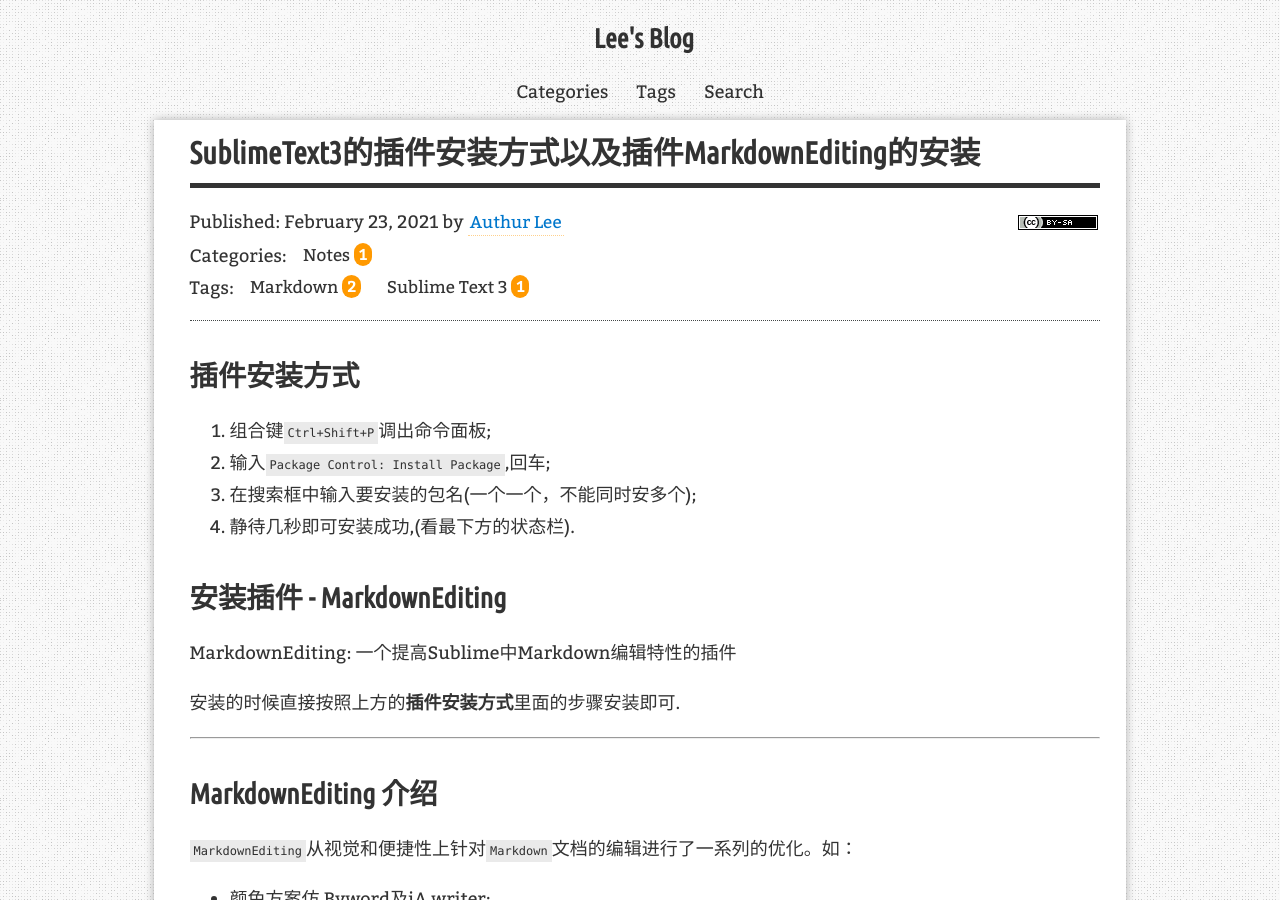
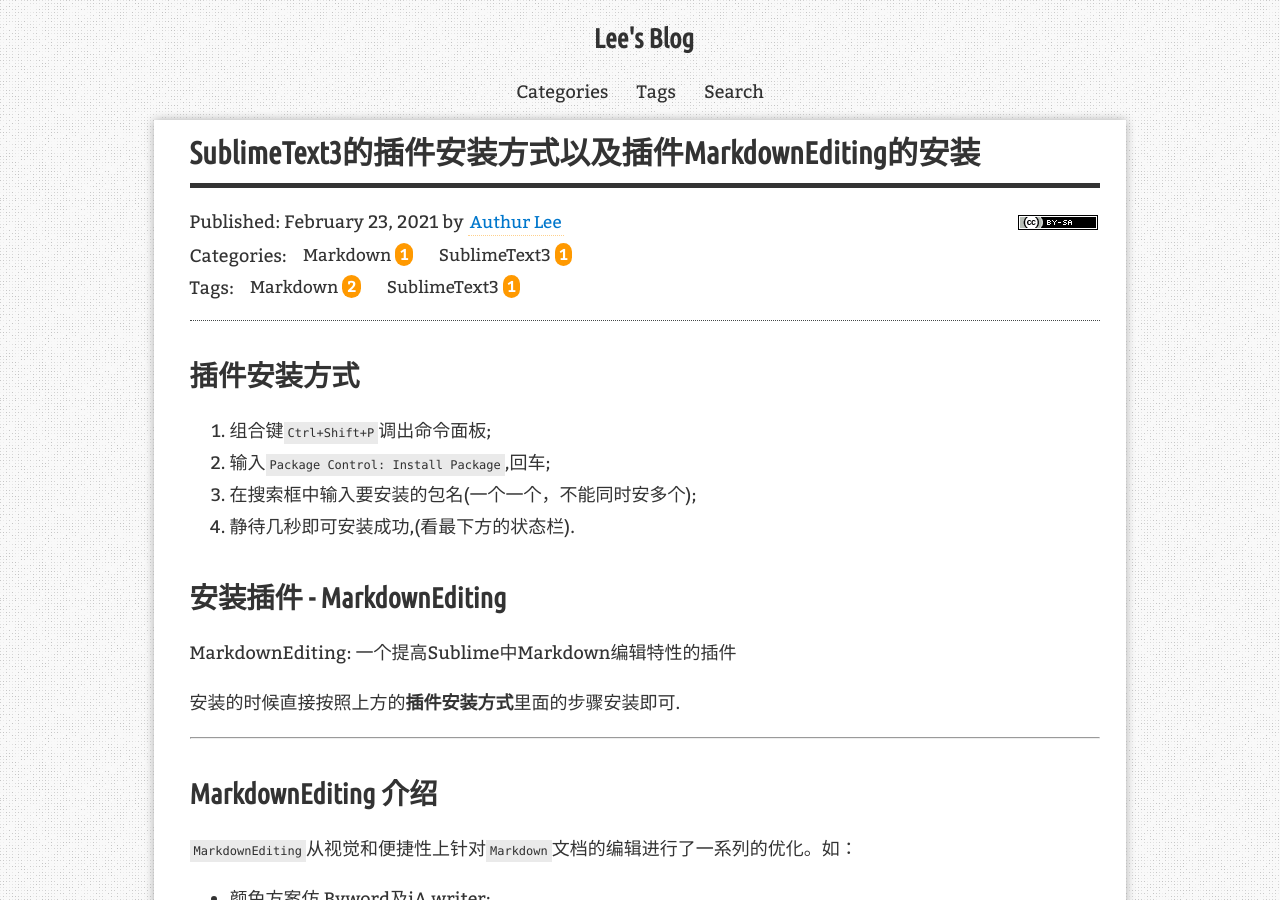
Before and after one commit to AuthurWhywait/AuthurWhywait.github.io, a Jekyll site: the page built from _posts/2021-02-23-sublime_text3.md, in a window 1280 px wide and 900 px high. Built offline with Jekyll 4.4.1, drawn with Linux system fonts in a browser that asks for light colours; comment, search, counter and statistics services are not loaded.

Commit message:
Update 2021-02-23-sublime_text3.md

```diff
--- a/_posts/2021-02-23-sublime_text3.md
+++ b/_posts/2021-02-23-sublime_text3.md
@@ -2,8 +2,8 @@
 layout: post
 title: "SublimeText3的插件安装方式以及插件MarkdownEditing的安装"
 description: "SublimeText3上高亮Markdown语法的插件的安装"
-categories: [Notes]
-tags: [Sublime Text 3, Markdown]
+categories: [Markdown, SublimeText3]
+tags: [SublimeText3, Markdown]
 redirect_from:
   - /2021/02/23/
 ---
```
